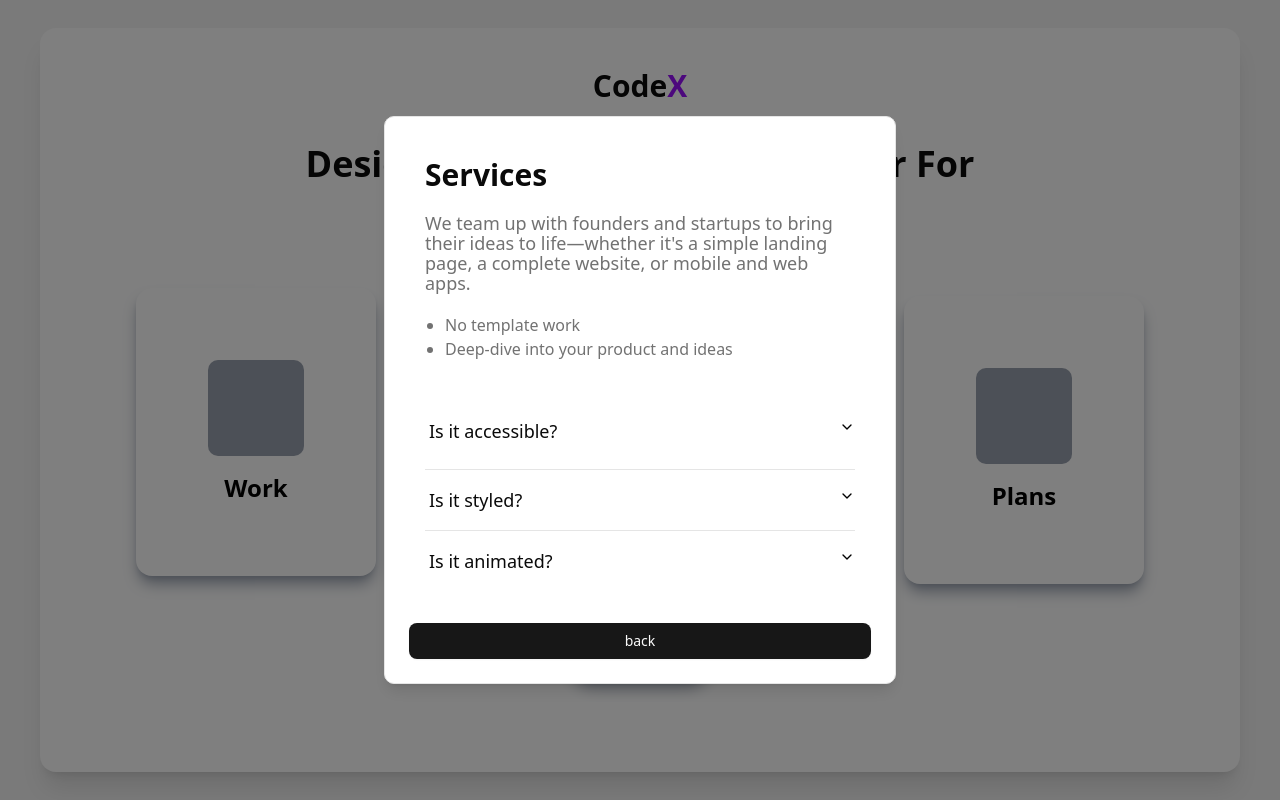
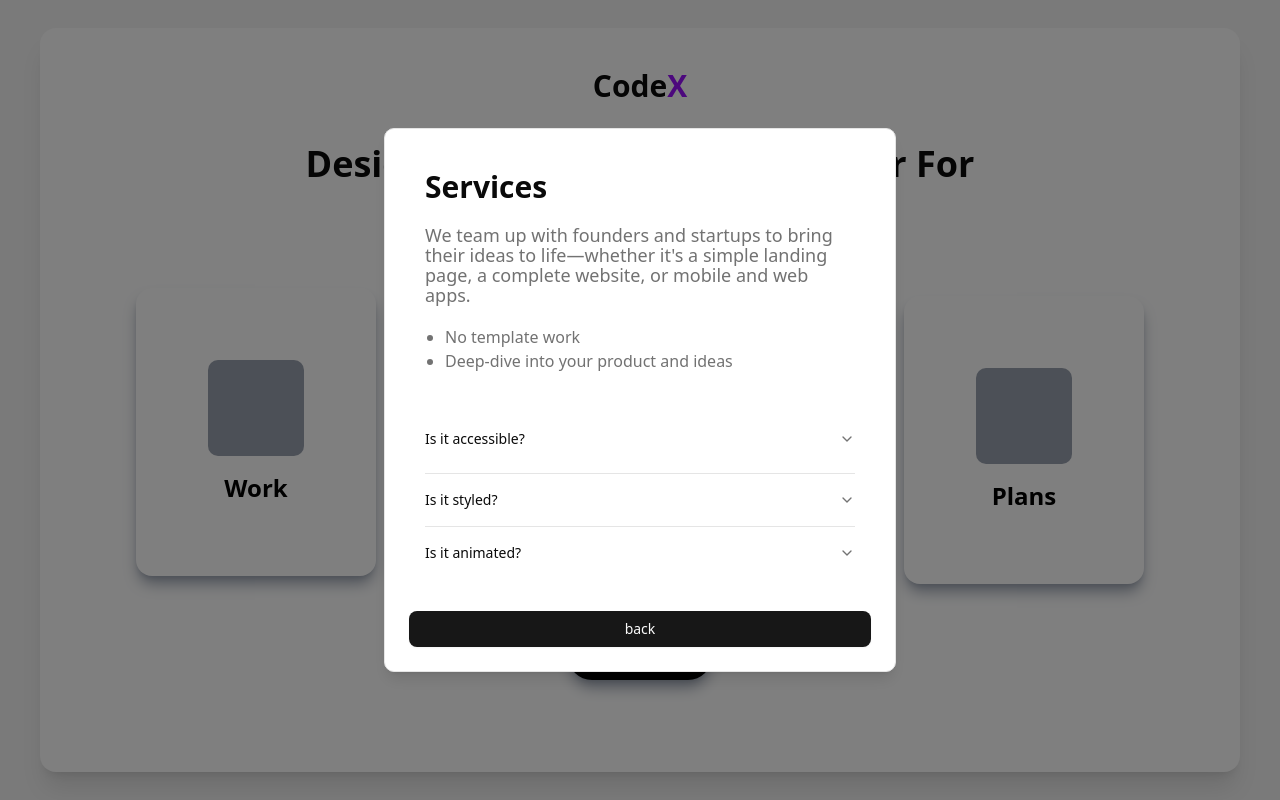
Before and after one commit to VinshMachado/Xez, a Next.js app in the folder portfolio/: page / in a window 1280 px wide. Both pictures are taken after a click on the button "Work". Built offline with nearby package versions, Linux system fonts and the light colour scheme.

Commit message:
fixed accordifgafaf

```diff
--- a/portfolio/components/ui/accordion.jsx
+++ b/portfolio/components/ui/accordion.jsx
@@ -26,13 +26,13 @@
       <AccordionPrimitive.Trigger
         data-slot="accordion-trigger"
         className={cn(
-          "focus-visible:border-ring focus-visible:ring-ring/50 hover:cursor-pointer flex flex-1 items-start justify-between gap-4 rounded-md text-lg pl-1 py-4 text-left  font-medium transition-all outline-none hover:underline focus-visible:ring-[3px] disabled:pointer-events-none disabled:opacity-50 [&[data-state=open]>svg]:rotate-180",
+          "focus-visible:border-ring focus-visible:ring-ring/50 flex flex-1 items-start justify-between gap-4 rounded-md py-4 text-left text-sm font-medium transition-all outline-none hover:underline focus-visible:ring-[3px] disabled:pointer-events-none disabled:opacity-50 [&[data-state=open]>svg]:rotate-180",
           className
         )}
         {...props}
       >
         {children}
-        <ChevronDownIcon className="  text-black pointer-events-none size-4 shrink-0 translate-y-0.5 transition-transform duration-200" />
+        <ChevronDownIcon className="text-muted-foreground pointer-events-none size-4 shrink-0 translate-y-0.5 transition-transform duration-200" />
       </AccordionPrimitive.Trigger>
     </AccordionPrimitive.Header>
   );
```
Also changed, not shown: 1 other file (tests, documents, lock files or other folders).
